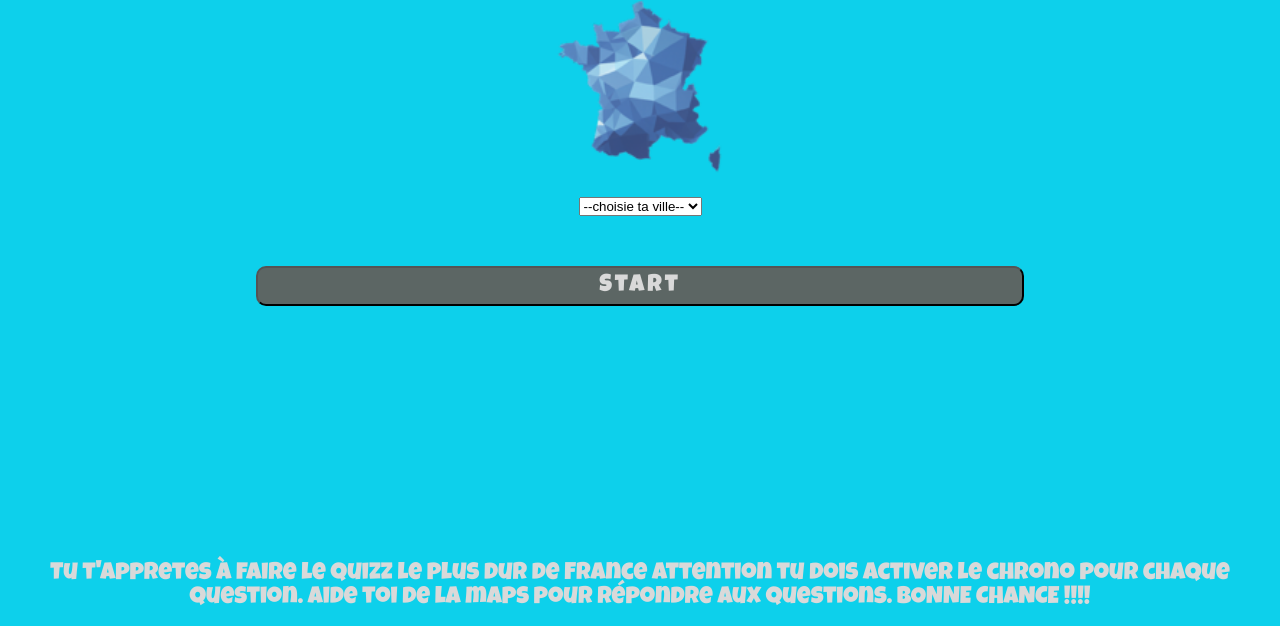
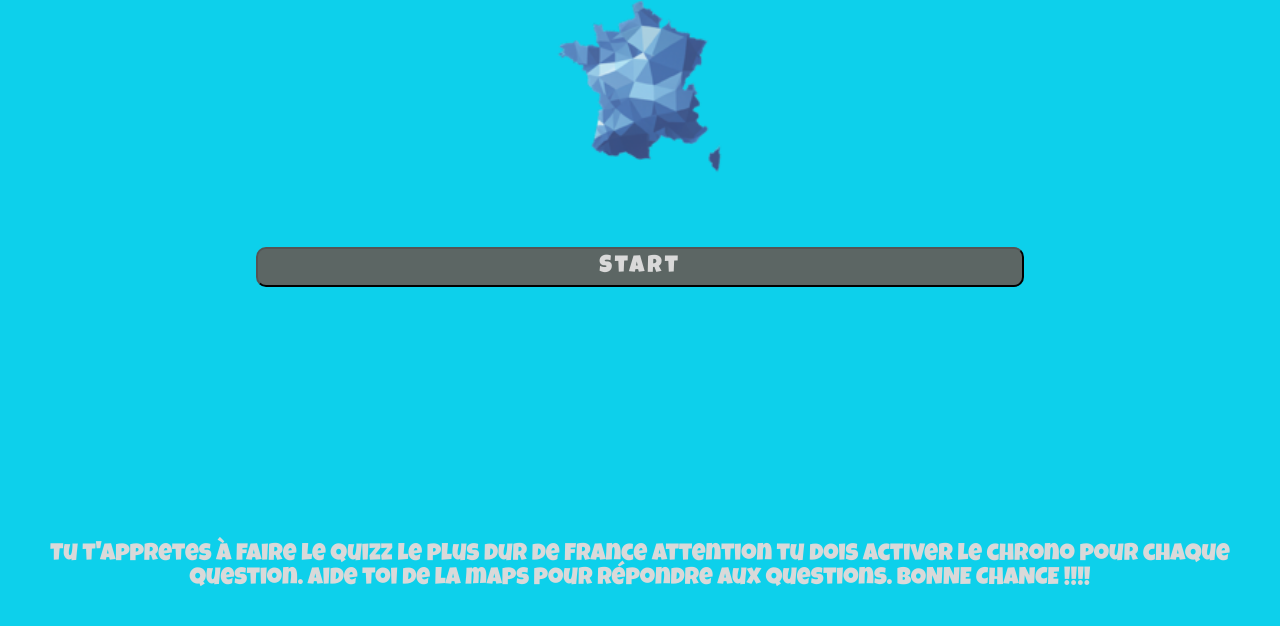
Before and after one commit to maahipticem/Quizz, a plain HTML site: page index.html in a window 1280 px wide. Shown: the part 270-896 px from the top of the page. Drawn offline with Linux system fonts and the light colour scheme.

Commit message:
remove select

```diff
--- a/index.html
+++ b/index.html
@@ -23,19 +23,9 @@
     </header>
     <main>
 
-        <img src="./asset/image.png" alt="" height="200" >
+        <img src="./asset/image.png" alt="" height="200">
 
-        <div class="selecteur">
-            <select name="City" id="">
-                <option value="">--choisie ta ville--</option>
-                <option value="LYON">LYON</option>
-                <option value="BORDEAUX">BORDEAUX</option>
-                <option value="PARIS">PARIS</option>
-                <option value="BAYONNE">BAYONNE</option>
-                <option value="CHARTRES">CHARTRES</option>
-            </select>
 
-        </div>
         <button oninput="" id="start">Start</button>
         <div id="timer"></div>
 
@@ -51,7 +41,8 @@
 
             </div>
             <div class="relance">
-                 <input type="button" id="new" onClick=window.location.reload(); class ="refraiche" value="aller on recommence" >
+                <input type="button" id="new" onClick=window.location.reload(); class="refraiche"
+                    value="aller on recommence">
 
             </div>
 
@@ -74,7 +65,7 @@
         </p>
 
     </footer>
-    <script src="index.js" ></script>
+    <script src="index.js"></script>
 </body>
 
 </html>
```
